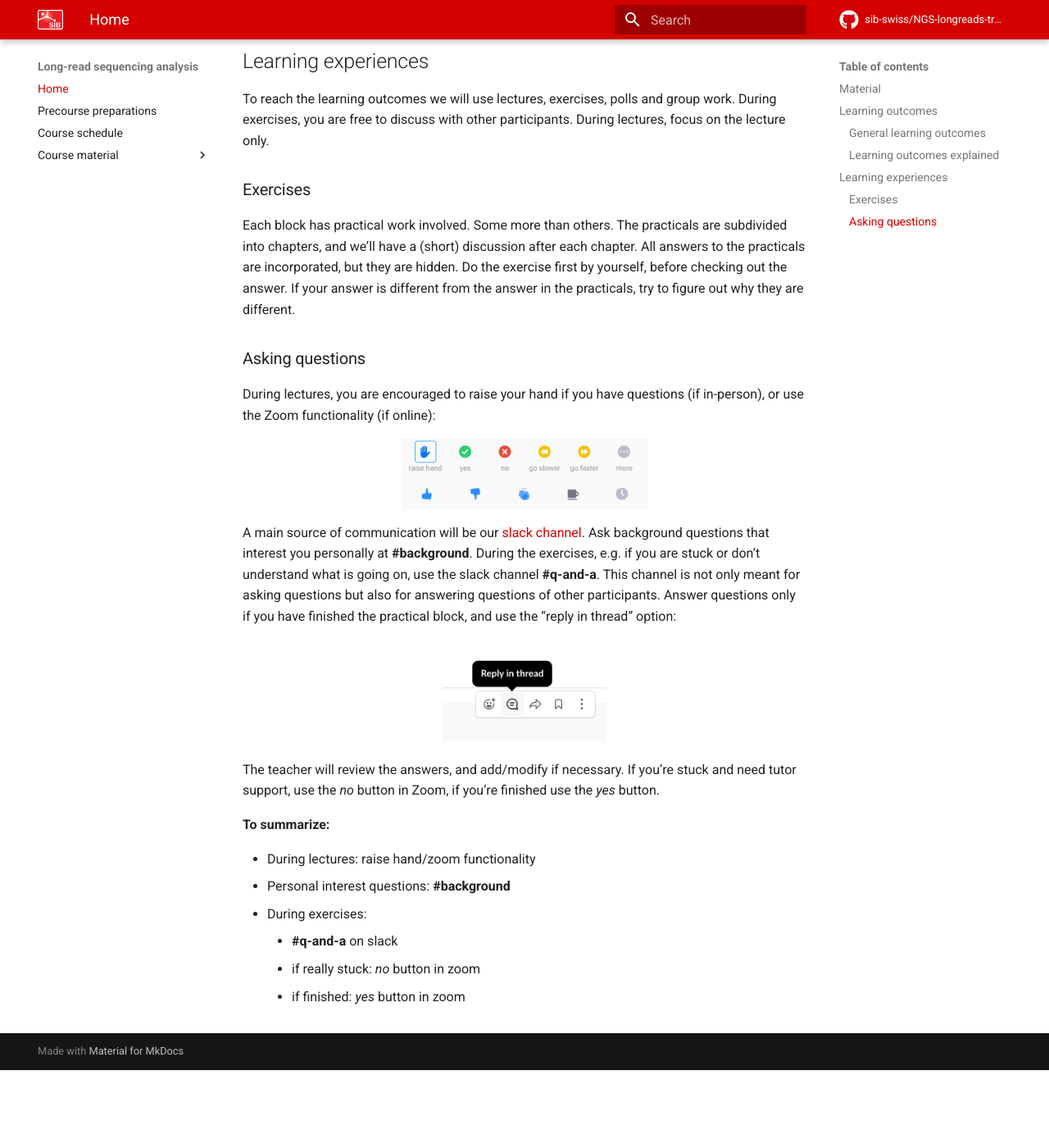
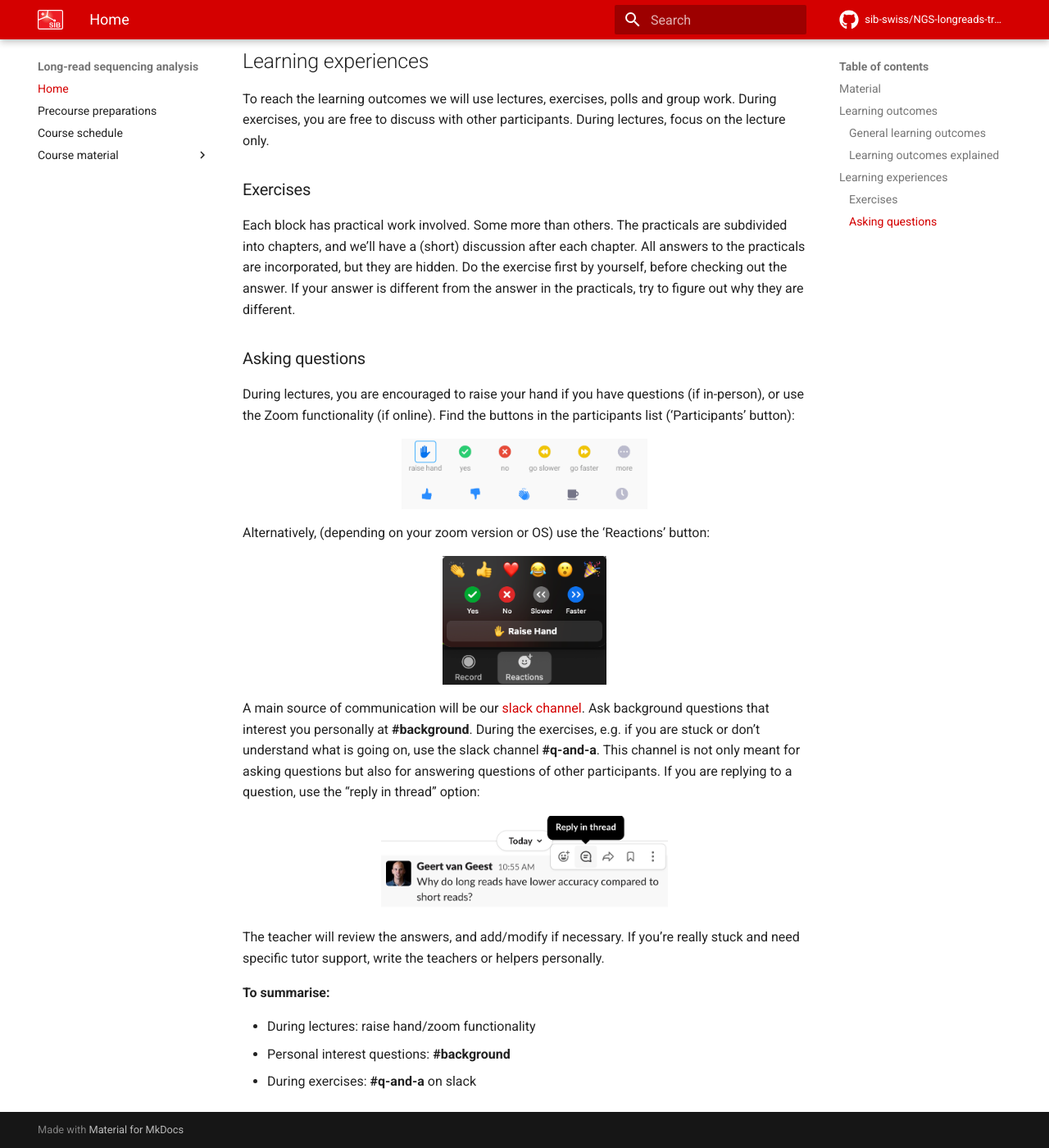
Before and after one commit to sib-swiss/NGS-longreads-training, an MkDocs documentation site: the page built from docs/index.md, in a window 1280 px wide and 1400 px high, scrolled down 877 px. Shown: the whole window at 82% size. Built offline with MkDocs 1.6.1 and Material for MkDocs 9.7.7, drawn with Linux system fonts in a browser that asks for light colours; comment, search, counter and statistics services are not loaded; before the commit the page ends 2182 px from its top, so only the background shows below that.

Commit message:
questions explained

```diff
--- a/docs/index.md
+++ b/docs/index.md
@@ -26,33 +26,33 @@ To reach the general learning outcomes above, we have set a number of smaller le
 
 To reach the learning outcomes we will use lectures, exercises, polls and group work. During exercises, you are free to discuss with other participants. During lectures, focus on the lecture only.
 
-
-
 ### Exercises
 
 Each block has practical work involved. Some more than others. The practicals are subdivided into chapters, and we'll have a (short) discussion after each chapter. All answers to the practicals are incorporated, but they are hidden. Do the exercise first by yourself, before checking out the answer. If your answer is different from the answer in the practicals, try to figure out why they are different.
 
 ### Asking questions
-During lectures, you are encouraged to raise your hand if you have questions (if in-person), or use the Zoom functionality (if online):
+During lectures, you are encouraged to raise your hand if you have questions (if in-person), or use the Zoom functionality (if online). Find the buttons in the participants list ('Participants' button):
 
 <figure>
   <img src="assets/images/zoom_icons.png" width="300"/>
 </figure>
 
-A main source of communication will be our [slack channel](https://www.slack.com). Ask background questions that interest you personally at **#background**. During the exercises, e.g. if you are stuck or don't understand what is going on, use the slack channel **#q-and-a**.  This channel is not only meant for asking questions but also for answering questions of other participants. Answer questions only if you have finished the practical block, and use the "reply in thread" option:
+Alternatively, (depending on your zoom version or OS) use the 'Reactions' button:
 
 <figure>
-  <img src="assets/images/reply_in_thread.png" width="200"/>
+  <img src="assets/images/reactions_zoom.png" width="200"/>
 </figure>
 
-The teacher will review the answers, and add/modify if necessary. If you're stuck and need tutor support, use the *no* button in Zoom, if you're finished use the *yes* button.
+A main source of communication will be our [slack channel](https://www.slack.com). Ask background questions that interest you personally at **#background**. During the exercises, e.g. if you are stuck or don't understand what is going on, use the slack channel **#q-and-a**.  This channel is not only meant for asking questions but also for answering questions of other participants. If you are replying to a question, use the "reply in thread" option:
 
-**To summarize:**
+<figure>
+  <img src="assets/images/reply_in_thread.png" width="350"/>
+</figure>
+
+The teacher will review the answers, and add/modify if necessary. If you're really stuck and need specific tutor support, write the teachers or helpers personally.
+
+**To summarise:**
 
 * During lectures: raise hand/zoom functionality
 * Personal interest questions: **#background**
-* During exercises:
-
-    * **\#q-and-a** on slack
-    * if really stuck: *no* button in zoom
-    * if finished: *yes* button in zoom
+* During exercises: **\#q-and-a** on slack
```
Also changed, not shown: docs/assets/images/reactions_zoom.png (added), docs/assets/images/reply_in_thread.png, 1 other file.
